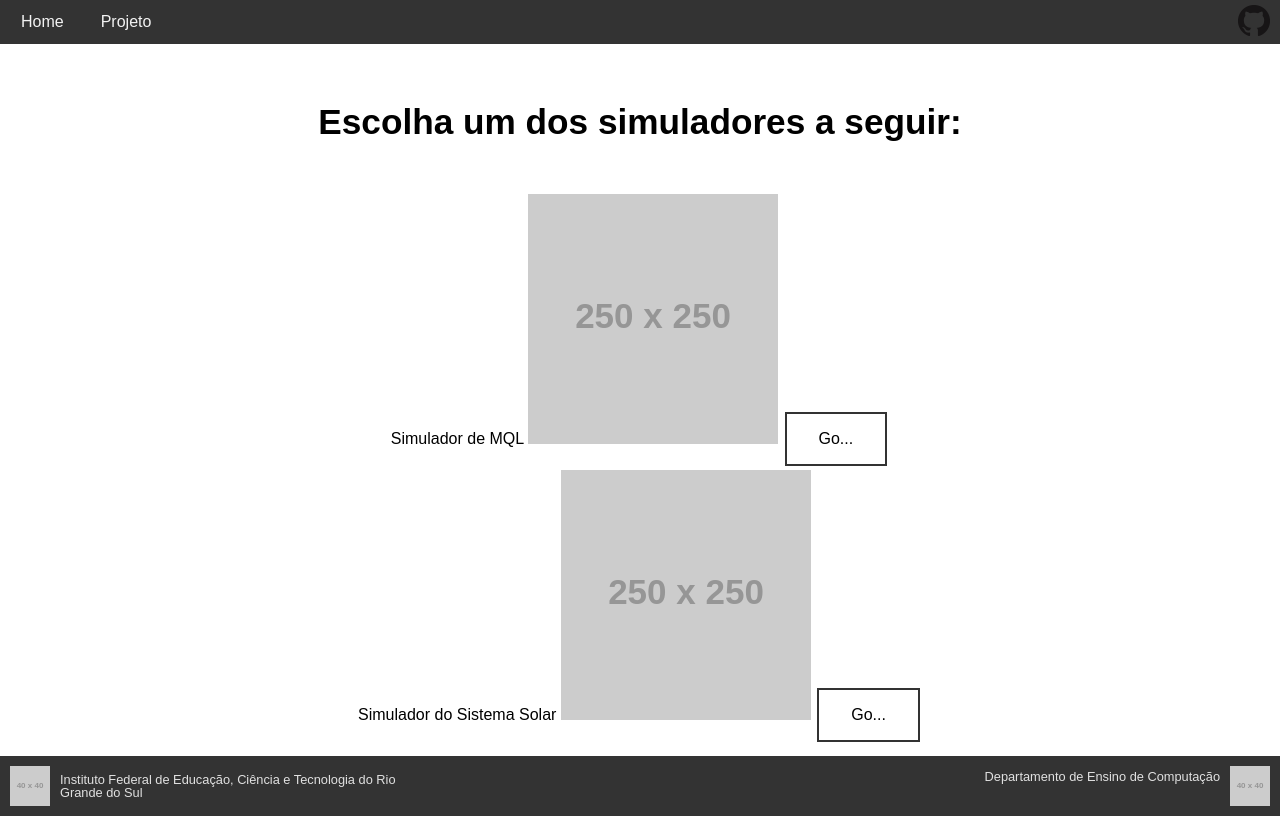
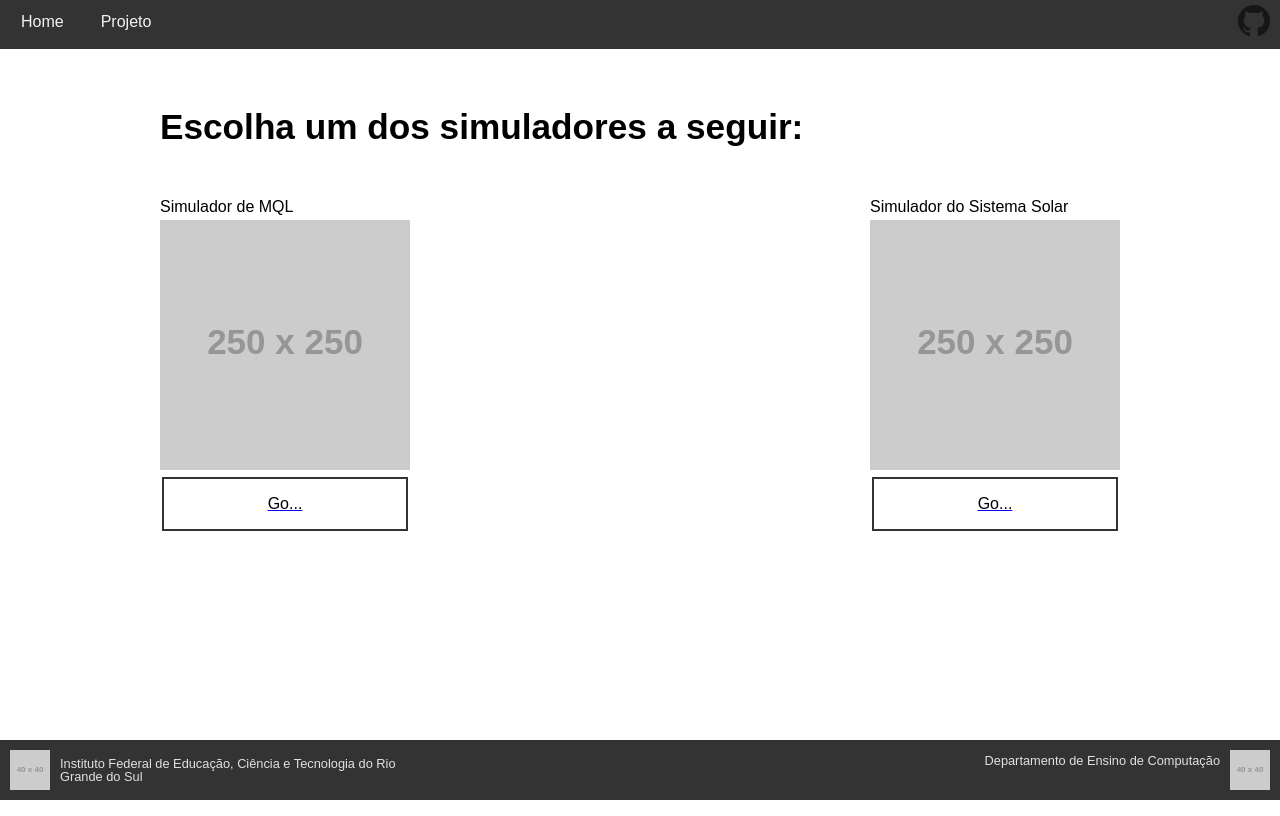
Before and after one commit to GSoares10/Projeto-DBO-Fisica, a website: page simulator.html in a window 1280 px wide. Drawn offline with Linux system fonts and the light colour scheme; placeholder pictures from the web are drawn by us.

Commit message:
Add files via upload

```diff
--- a/css/simulator-style.css
+++ b/css/simulator-style.css
@@ -35,18 +35,16 @@ html, body {
 }
 
 div.contents > * {
+    padding: 10px;
     display: flex;
-    align-items: center;
-    flex-direction: column;
+    justify-content: space-between;
+    margin: 0px 150px 0px 150px;
 }
 
-div.contents > * {
-    padding: 10px;
-}
-
-div.align-simulators > div > button {
-    justify-content: space-between;
-    text-align: justify;
+a, label{
+    margin-bottom: 5px;
+    display: flex;
+    flex-direction: column;
 }
 
 h1{
@@ -83,6 +81,8 @@ button:hover {
 }
 
 .footer-style {
+    bottom: 0%;
+    position: fixed;
     display: flex;
     flex-direction: column;
     clear: both;
```
